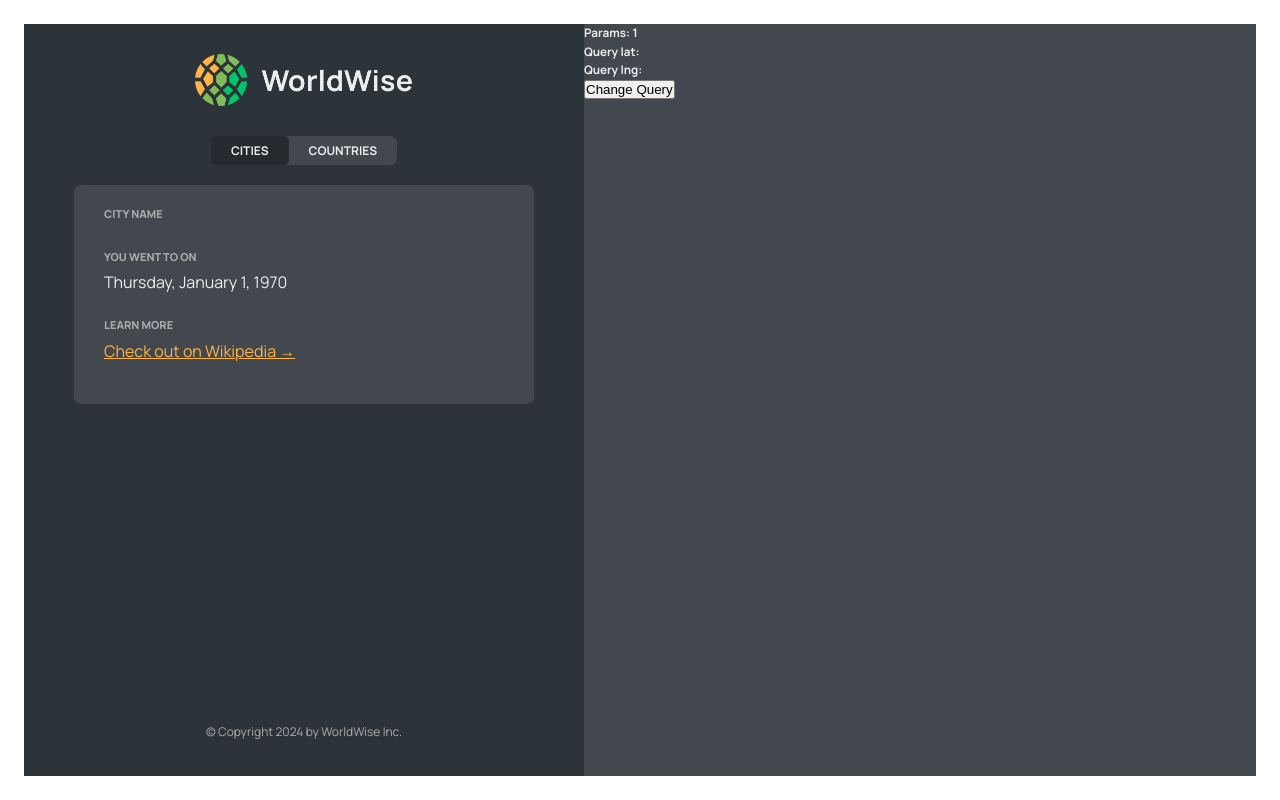
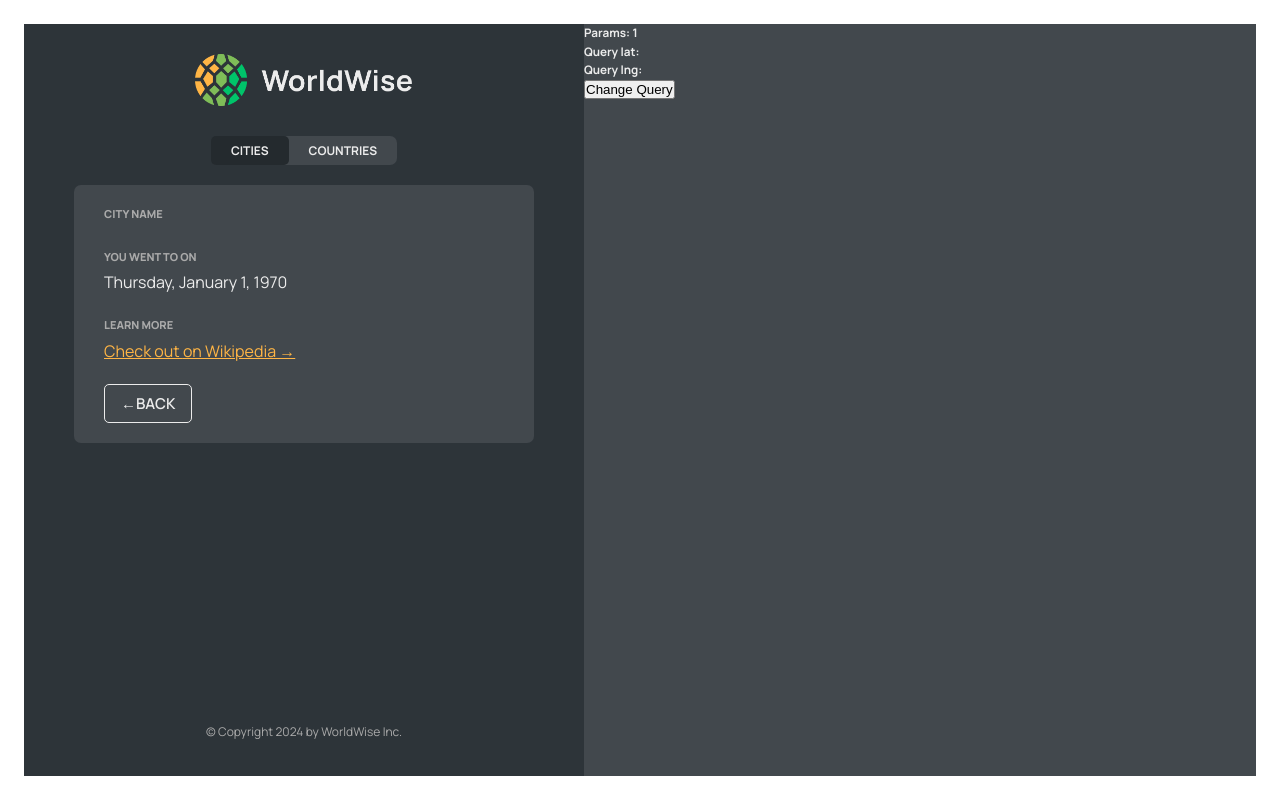
Before and after one commit to dannguyenmessi1705/ReactJS, a React (Vite) app in the folder vite-app/: page /app/cities/1 in a window 1280 px wide. Built offline with nearby package versions, Linux system fonts and the light colour scheme; no server answers; data requests are answered from the project's data file; a web font is replaced by a local one.

Commit message:
Add ButtonBack component and refactor Form component

```diff
--- /dev/null
+++ b/vite-app/src/02.ContextAPI/WorldWise/components/ButtonBack.jsx
@@ -0,0 +1,19 @@
+import { useNavigate } from "react-router-dom";
+import Button from "./Button";
+
+function ButtonBack() {
+  const navigate = useNavigate(); // Hàm này giúp chuyển hướng trang
+  return (
+    <Button
+      type="back"
+      onClick={(e) => {
+        e.preventDefault(); // Ngăn chặn sự kiện mặc định của submit form, để ngăn sau khi submit trang sẽ bị load lại
+        navigate(-1); // Chuyển hướng về trang trước đó
+      }}
+    >
+      &larr;Back
+    </Button>
+  );
+}
+
+export default ButtonBack;
--- a/vite-app/src/02.ContextAPI/WorldWise/components/City.jsx
+++ b/vite-app/src/02.ContextAPI/WorldWise/components/City.jsx
@@ -3,6 +3,7 @@ import { useCity } from "../contexts/CitiesContext";
 import { useParams } from "react-router-dom";
 import styles from "./City.module.css";
 import Spinner from "./Spinner";
+import ButtonBack from "./ButtonBack"
 
 const formatDate = (date) =>
   new Intl.DateTimeFormat("en", {
@@ -56,7 +57,7 @@ function City() {
       </div>
 
       <div>
-        {/* <ButtonBack /> */}
+        <ButtonBack />
       </div>
     </div>
   );
--- a/vite-app/src/02.ContextAPI/WorldWise/components/Form.jsx
+++ b/vite-app/src/02.ContextAPI/WorldWise/components/Form.jsx
@@ -5,6 +5,7 @@ import { useNavigate } from "react-router-dom";
 
 import styles from "./Form.module.css";
 import Button from "./Button";
+import ButtonBack from "./ButtonBack";
 
 export function convertToEmoji(countryCode) {
   const codePoints = countryCode
@@ -53,15 +54,7 @@ function Form() {
 
       <div className={styles.buttons}>
         <Button type="primary">Add</Button>
-        <Button
-          type="back"
-          onClick={(e) => {
-            e.preventDefault(); // Ngăn chặn sự kiện mặc định của submit form, để ngăn sau khi submit trang sẽ bị load lại
-            navigate(-1); // Chuyển hướng về trang trước đó
-          }}
-        >
-          &larr;Back
-        </Button>
+        <ButtonBack />
       </div>
     </form>
   );
```
